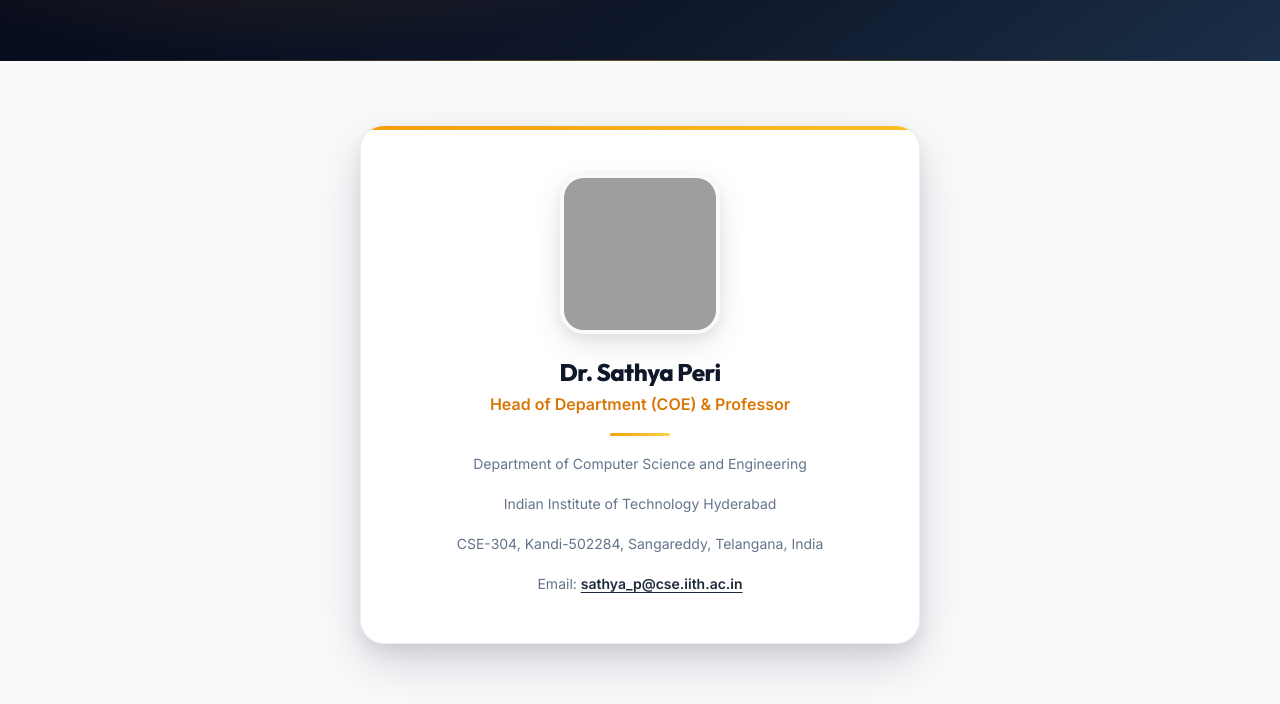
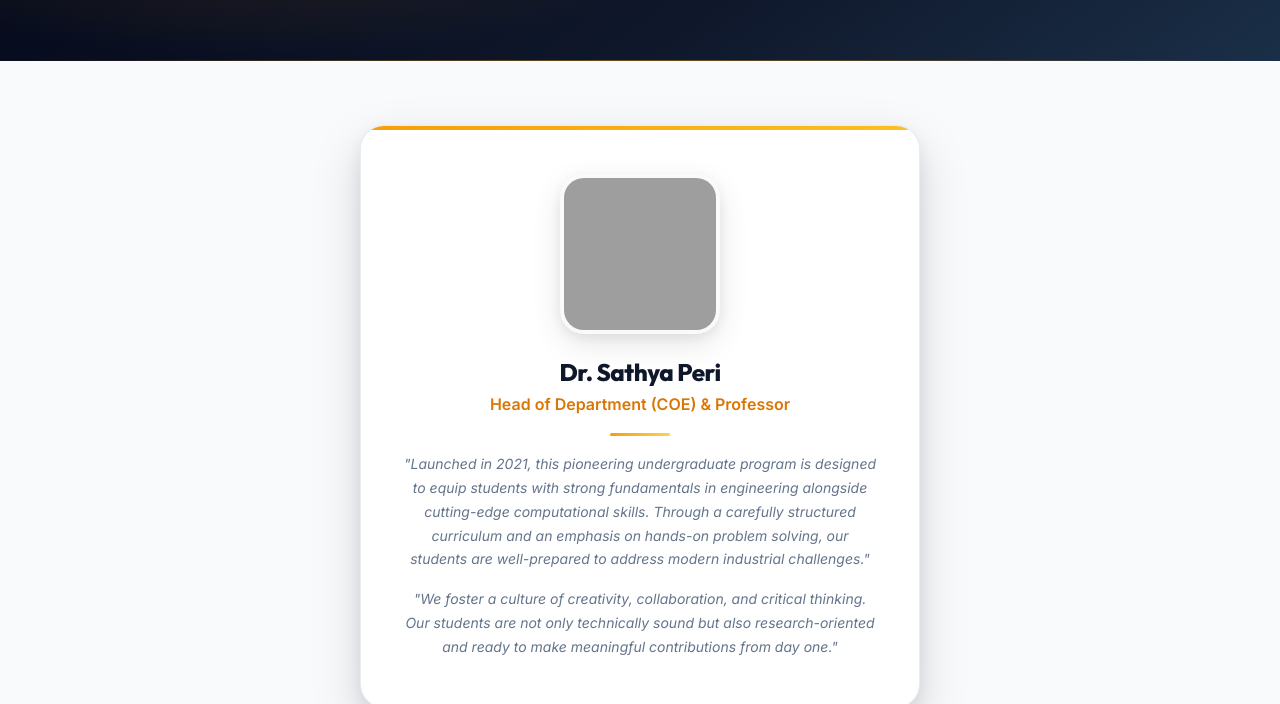
Before and after one commit to KING7077/COE-WEBSITE, a plain HTML site: page public/hod.html in a window 1280 px wide. Shown: the part 278-982 px from the top of the page. Drawn offline with nearby package versions, Linux system fonts and the light colour scheme; grey boxes are pictures that could not be loaded.

Commit message:
Modified hod.html

```diff
--- a/public/hod.html
+++ b/public/hod.html
@@ -56,7 +56,7 @@
 
         <div class="hod-meta">
 
-          <p>Department of Computer Science and Engineering</p>
+          <!-- <p>Department of Computer Science and Engineering</p>
 
           <p>Indian Institute of Technology Hyderabad</p>
 
@@ -72,7 +72,9 @@
             <a href="mailto:sathya_p@cse.iith.ac.in">
               sathya_p@cse.iith.ac.in
             </a>
-          </p>
+          </p> -->
+          <p style="font-style: italic;">"Launched in 2021, this pioneering undergraduate program is designed to equip students with strong fundamentals in engineering alongside cutting-edge computational skills. Through a carefully structured curriculum and an emphasis on hands-on problem solving, our students are well-prepared to address modern industrial challenges."</p>
+          <p style="font-style: italic;">"We foster a culture of creativity, collaboration, and critical thinking. Our students are not only technically sound but also research-oriented and ready to make meaningful contributions from day one."</p>
 
         </div>
 
```
